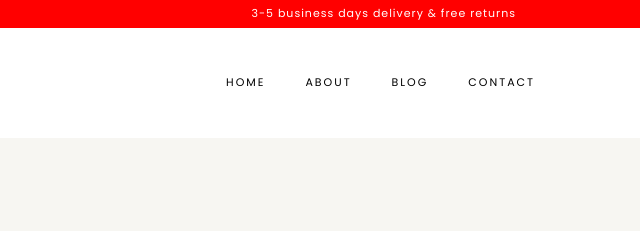
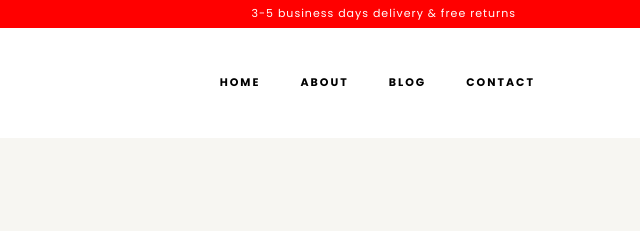
Before and after one commit to Maulid-Abdullahi/acaciaWebsite, a plain HTML site: page about.html in a window 1280 px wide. Shown: the top 231 px of the page, 640-1280 px from the left. Drawn offline with nearby package versions, Linux system fonts and the light colour scheme; some packages are replaced by stand-ins of ours; no server answers; files whose address does not match are found by name.

Commit message:
added bold navs

```diff
--- a/about.html
+++ b/about.html
@@ -58,14 +58,14 @@
 	        <span class="oi oi-menu"></span> Menu
 	      </button>
 
-	      <div class="collapse navbar-collapse" id="ftco-nav">
+        <div class="collapse navbar-collapse" id="ftco-nav">
 	        <ul class="navbar-nav ml-auto">
-	          <li class="nav-item active"><a href="index.html" class="nav-link">Home</a></li>
+	          <li class="nav-item active"><a href="index.html" style="font-weight: bold;" class="nav-link">Home</a></li>
 	          <li class="nav-item dropdown">
             </li>
-	          <li class="nav-item"><a href="about.html" class="nav-link">About</a></li>
-	          <li class="nav-item"><a href="blog.html" class="nav-link">Blog</a></li>
-	          <li class="nav-item"><a href="contact.html" class="nav-link">Contact</a></li>
+	          <li class="nav-item"><a href="about.html" class="nav-link" style="font-weight: bold;">About</a></li>
+	          <li class="nav-item"><a href="blog.html" class="nav-link" style="font-weight: bold;">Blog</a></li>
+	          <li class="nav-item"><a href="contact.html" class="nav-link" style="font-weight: bold;">Contact</a></li>
 
 
 	        </ul>
```
Also changed, not shown: blog-single.html (+5 -5 lines), blog.html (+5 -5 lines), index.html (+1 -1 lines), store.html (+4 -4 lines), thankyou.html (+5 -5 lines).
